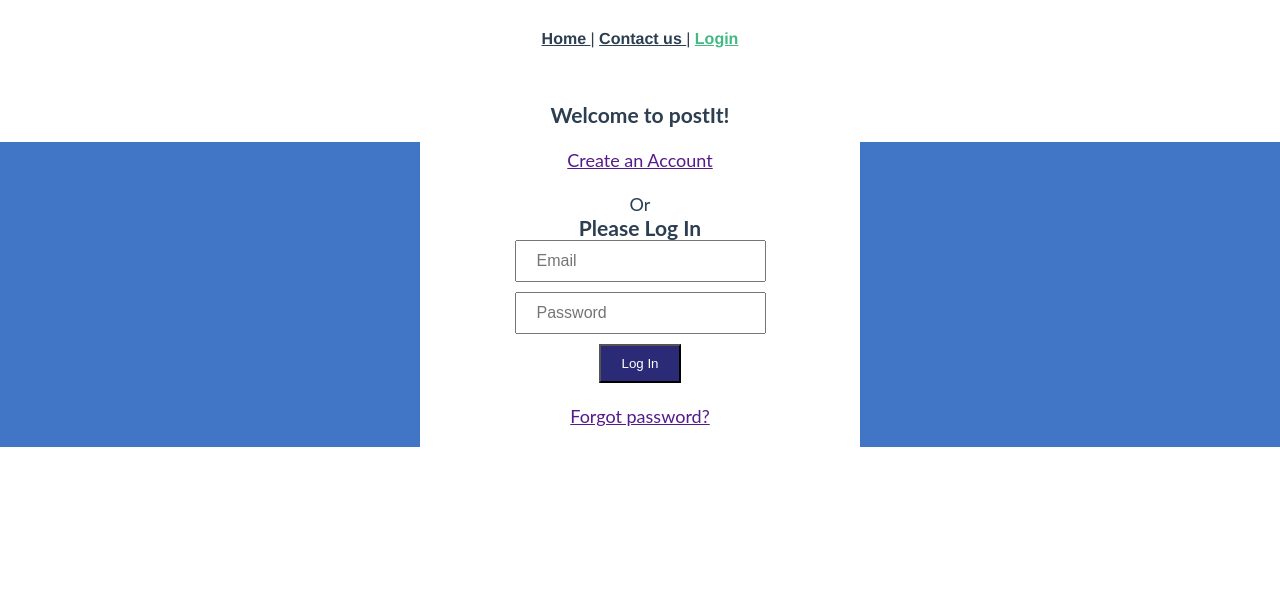
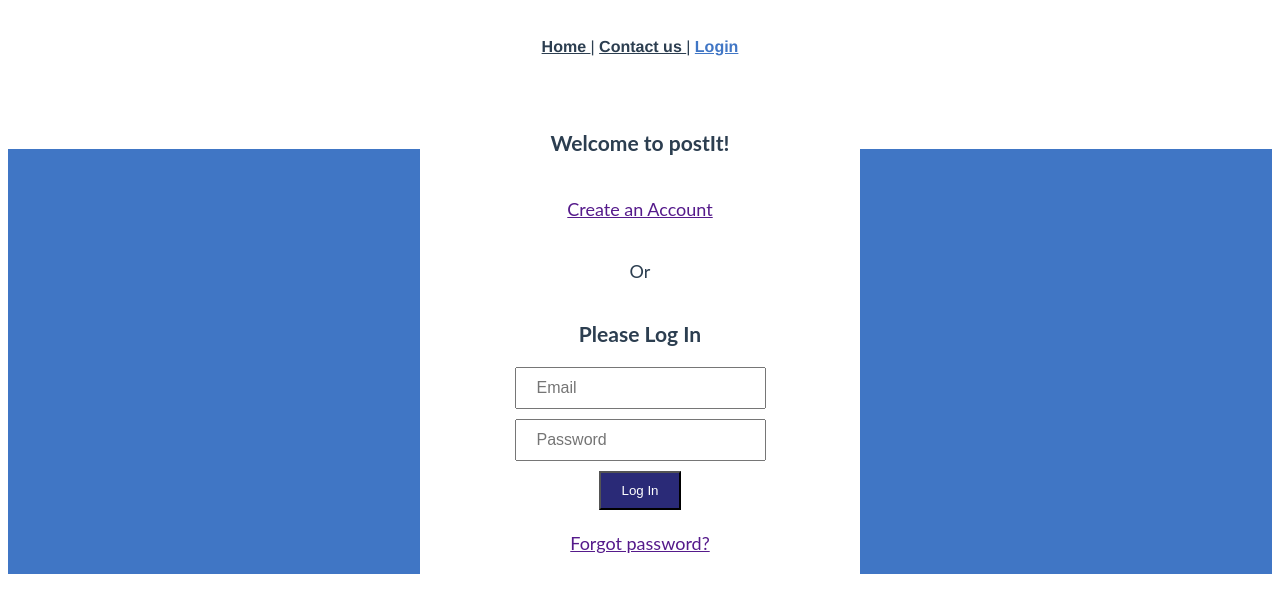
Before and after one commit to regitaluukas/wad2021_hw3, a Vue app: page / in a window 1280 px wide. Shown: the top 612 px of the page. Built offline with nearby package versions, Linux system fonts and the light colour scheme.

Commit message:
changed last change back because it affected other parts of the webpage

```diff
--- a/src/App.vue
+++ b/src/App.vue
@@ -10,9 +10,8 @@
 </template>
 
 <style lang="scss">
-* {
-       margin: 0;
-   }
+
+
 
 #app {
   font-family: Avenir, Helvetica, Arial, sans-serif;
@@ -20,6 +19,7 @@
   -moz-osx-font-smoothing: grayscale;
   text-align: center;
   color: #2c3e50;
+  margin: 0;
 }
 
 #nav {
@@ -30,7 +30,7 @@
     color: #2c3e50;
 
     &.router-link-exact-active {
-      color: #42b983;
+      color: rgb(64, 118, 197);
     }
   }
 }
--- a/src/views/login.vue
+++ b/src/views/login.vue
@@ -23,6 +23,8 @@
   </div>
 </template>
 <style scoped>
+
+
 
 #main {
   width: 100%;
```
Also changed, not shown: src/components/post_compo.vue (+7 -1 lines).
